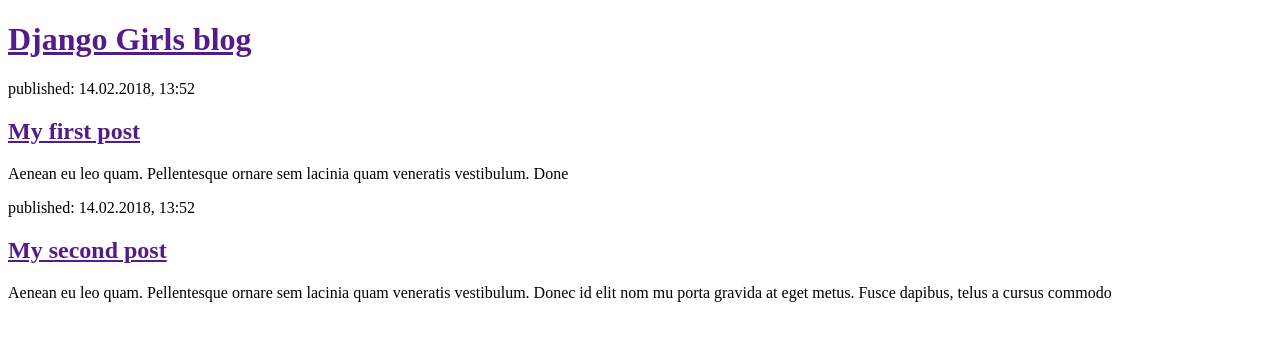
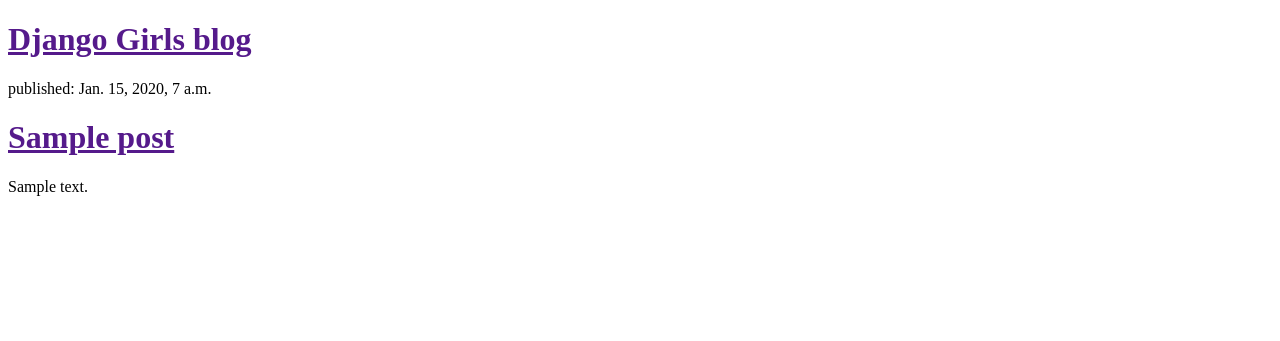
Before and after one commit to FernandaRibeiro/my-first-blog, a Django app: template blog/templates/blog/post_list.html in a window 1280 px wide. Shown: the top 341 px of the page. Run offline with Django 3.2, Linux system fonts and the light colour scheme; the template is opened without the code that fills it: values that come from a table or form of the project are taken from there, others are empty; tables that the repository leaves empty hold one stand-in row (values such as "Sample post").

Commit message:
Modified templates to display posts from database.

```diff
--- a/blog/templates/blog/post_list.html
+++ b/blog/templates/blog/post_list.html
@@ -8,16 +8,12 @@
 			<h1><a href="">Django Girls blog</a></h1>
 		</div>
 
-		<div>
-			<p>published: 14.02.2018, 13:52</p>
-			<h2><a href="">My first post</a></h2>
-			<p>Aenean eu leo quam. Pellentesque ornare sem lacinia quam veneratis vestibulum. Done</p>
-		</div>
-
-		<div>
-			<p>published: 14.02.2018, 13:52</p>
-			<h2><a href="">My second post</a></h2>
-			<p>Aenean eu leo quam. Pellentesque ornare sem lacinia quam veneratis vestibulum. Donec id elit nom mu porta gravida at eget metus. Fusce dapibus, telus a cursus commodo</p>
-		</div>
+		{% for post in posts %}
+			<div>
+				<p>published: {{ post.published_date }}</p>
+				<h1><a href="">{{ post.title }}</a></h1>
+				<p>{{ post.text|linebreaksbr }}</p>
+			</div>
+		{% endfor %}
 	</body>
 </html>
--- a/blog/views.py
+++ b/blog/views.py
@@ -1,4 +1,8 @@
 from django.shortcuts import render
+from django.utils import timezone
+from .models import Post
 
 def post_list(request):
-	return render(request, 'blog/post_list.html', {})
+
+	posts = Post.objects.filter(published_date__lte=timezone.now()).order_by('published_date')
+	return render(request, 'blog/post_list.html', {'posts' : posts})
--- a/mysite/blog/urls.py
+++ /dev/null
@@ -1,6 +0,0 @@
-from django.conf.urls import urls
-from . import views
-
-urlpatterns = [
-	url(r'^$', views.post_list, name='post_list'),
-]
```
